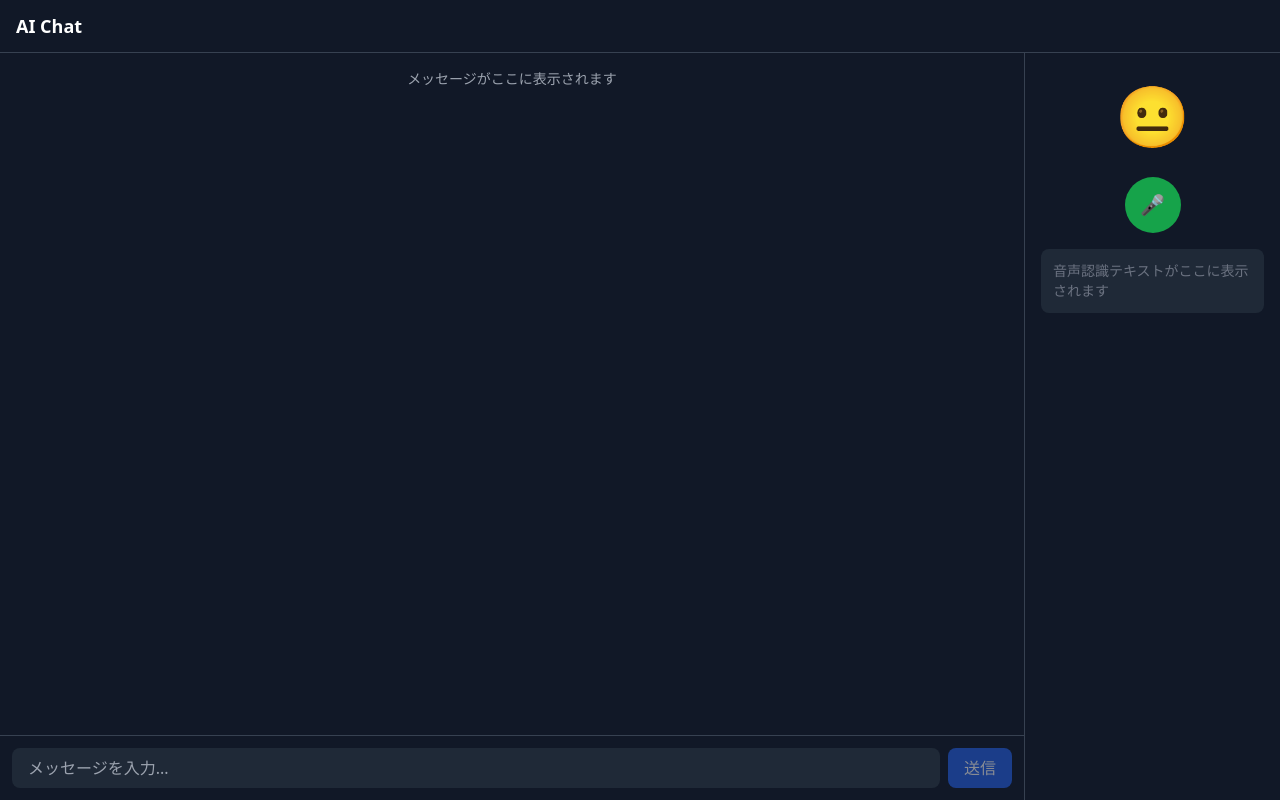
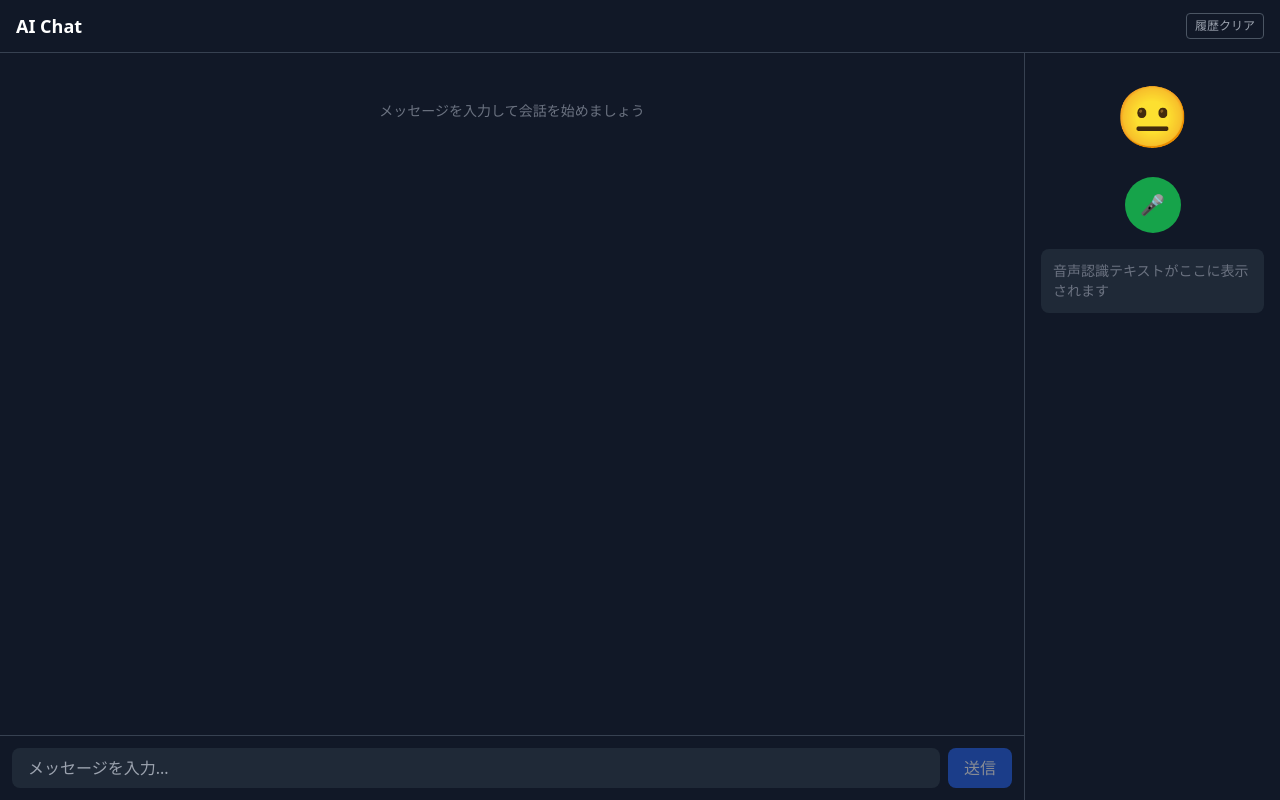
Before and after one commit to ryomo/emo, a Nuxt app: page / in a window 1280 px wide. Built offline with nearby package versions, Linux system fonts and the light colour scheme.

Commit message:
feat: implement integration for chat API
- and rename ChatWindow to ChatHistory

```diff
--- /dev/null
+++ b/app/components/chat/ChatHistory.vue
@@ -0,0 +1,74 @@
+<template>
+  <div ref="scrollContainer" class="flex flex-col h-full overflow-y-auto p-4 space-y-3">
+    <!-- メッセージが無い場合 -->
+    <p v-if="messages.length === 0" class="text-gray-500 text-center text-sm mt-8">
+      メッセージを入力して会話を始めましょう
+    </p>
+
+    <!-- メッセージ一覧 -->
+    <div
+      v-for="(msg, i) in messages"
+      :key="i"
+      class="flex"
+      :class="msg.role === 'user' ? 'justify-end' : 'justify-start'"
+    >
+      <div
+        class="max-w-[75%] rounded-2xl px-4 py-2 text-sm whitespace-pre-wrap"
+        :class="
+          msg.role === 'user'
+            ? 'bg-blue-600 text-white rounded-br-sm'
+            : 'bg-gray-700 text-gray-100 rounded-bl-sm'
+        "
+      >
+        {{ msg.content }}
+      </div>
+    </div>
+
+    <!-- ローディングインジケーター -->
+    <div v-if="isLoading" class="flex justify-start">
+      <div class="bg-gray-700 text-gray-300 rounded-2xl rounded-bl-sm px-4 py-2 text-sm">
+        <span class="inline-flex gap-1">
+          <span class="animate-bounce" style="animation-delay: 0ms">●</span>
+          <span class="animate-bounce" style="animation-delay: 150ms">●</span>
+          <span class="animate-bounce" style="animation-delay: 300ms">●</span>
+        </span>
+      </div>
+    </div>
+  </div>
+</template>
+
+<script setup lang="ts">
+import type { DeepReadonly } from 'vue'
+import type { ChatMessage } from '~/types/chat'
+
+const props = defineProps<{
+  messages: readonly ChatMessage[] | DeepReadonly<ChatMessage[]>
+  isLoading: boolean
+}>()
+
+const scrollContainer = ref<HTMLElement | null>(null)
+
+/** 新しいメッセージ追加時に自動スクロール */
+watch(
+  () => props.messages.length,
+  async () => {
+    await nextTick()
+    if (scrollContainer.value) {
+      scrollContainer.value.scrollTop = scrollContainer.value.scrollHeight
+    }
+  },
+)
+
+/** ローディング表示時にもスクロール */
+watch(
+  () => props.isLoading,
+  async (loading) => {
+    if (loading) {
+      await nextTick()
+      if (scrollContainer.value) {
+        scrollContainer.value.scrollTop = scrollContainer.value.scrollHeight
+      }
+    }
+  },
+)
+</script>
--- a/app/components/chat/ChatInput.vue
+++ b/app/components/chat/ChatInput.vue
@@ -1,15 +1,17 @@
 <template>
   <form class="flex items-center gap-2 p-3 border-t border-gray-700" @submit.prevent="handleSubmit">
     <input
+      ref="inputEl"
       v-model="text"
       type="text"
       placeholder="メッセージを入力..."
-      class="flex-1 bg-gray-800 text-white rounded-lg px-4 py-2 outline-none focus:ring-2 focus:ring-blue-500"
+      class="flex-1 bg-gray-800 text-white rounded-lg px-4 py-2 outline-none focus:ring-2 focus:ring-blue-500 disabled:opacity-50"
+      :disabled="isLoading"
     />
     <button
       type="submit"
       class="bg-blue-600 hover:bg-blue-700 text-white rounded-lg px-4 py-2 transition-colors disabled:opacity-50"
-      :disabled="!text.trim()"
+      :disabled="!text.trim() || isLoading"
     >
       送信
     </button>
@@ -17,7 +19,12 @@
 </template>
 
 <script setup lang="ts">
+defineProps<{
+  isLoading: boolean
+}>()
+
 const text = ref('')
+const inputEl = ref<HTMLInputElement | null>(null)
 
 const emit = defineEmits<{
   send: [message: string]
@@ -28,5 +35,7 @@ function handleSubmit() {
   if (!message) return
   emit('send', message)
   text.value = ''
+  // 送信後にフォーカスを戻す
+  nextTick(() => inputEl.value?.focus())
 }
 </script>
--- a/app/components/chat/ChatWindow.vue
+++ /dev/null
@@ -1,10 +0,0 @@
-<template>
-  <div class="flex flex-col h-full overflow-y-auto p-4 space-y-3">
-    <!-- TODO: Task 02 でメッセージ表示を実装 -->
-    <p class="text-gray-400 text-center text-sm">メッセージがここに表示されます</p>
-  </div>
-</template>
-
-<script setup lang="ts">
-// TODO: Task 02 で実装
-</script>
--- a/app/composables/useChatApi.ts
+++ b/app/composables/useChatApi.ts
@@ -1,22 +1,78 @@
-import type { ChatMessage } from '~/types/chat'
+import type { ChatMessage, ChatCompletionResponse } from '~/types/chat'
+
+/** システムプロンプト: 音声会話を想定し短い応答を促す */
+const SYSTEM_PROMPT = `あなたは親切なAIアシスタントです。
+以下のルールを守って回答してください:
+- 応答は1〜3文程度に収めてください
+- 簡潔でわかりやすい日本語で答えてください
+- 音声での会話を想定しているため、冗長な説明は避けてください`
 
 /**
- * チャット API 呼び出し用コンポーザブル (Task 02 で実装)
+ * チャット API 呼び出し用コンポーザブル
  */
 export function useChatApi() {
   const config = useRuntimeConfig()
 
   const messages = ref<ChatMessage[]>([])
   const isLoading = ref(false)
+  const error = ref<string | null>(null)
 
-  // TODO: Task 02 で実装
-  async function sendMessage(_content: string) {
-    console.log('sendMessage: Task 02 で実装予定', config.public.lemonadeBaseUrl)
+  /** メッセージ履歴にシステムプロンプトを含めた配列を返す */
+  function buildRequestMessages(): ChatMessage[] {
+    return [
+      { role: 'system', content: SYSTEM_PROMPT },
+      ...messages.value,
+    ]
+  }
+
+  /** ユーザーメッセージを追加して API を呼び出し、応答を履歴に追加する */
+  async function sendMessage(userText: string) {
+    if (!userText.trim() || isLoading.value) return
+
+    // ユーザーメッセージを追加
+    messages.value.push({ role: 'user', content: userText })
+    isLoading.value = true
+    error.value = null
+
+    try {
+      const response = await $fetch<ChatCompletionResponse>(
+        `${config.public.lemonadeBaseUrl}/api/v1/chat/completions`,
+        {
+          method: 'POST',
+          body: {
+            model: config.public.lemonadeModel,
+            messages: buildRequestMessages(),
+          },
+        },
+      )
+
+      const assistantMessage = response.choices?.[0]?.message
+      if (assistantMessage) {
+        messages.value.push({
+          role: 'assistant',
+          content: assistantMessage.content,
+          tool_calls: assistantMessage.tool_calls,
+        })
+      }
+    } catch (e: any) {
+      error.value = e?.data?.message || e?.message || 'API 呼び出しに失敗しました'
+      console.error('Chat API error:', e)
+    } finally {
+      isLoading.value = false
+    }
+  }
+
+  /** 会話履歴をリセットする */
+  function clearHistory() {
+    messages.value = []
+    error.value = null
   }
 
   return {
-    messages,
-    isLoading,
+    messages: readonly(messages),
+    isLoading: readonly(isLoading),
+    error: readonly(error),
     sendMessage,
+    clearHistory,
   }
 }
--- a/app/pages/index.vue
+++ b/app/pages/index.vue
@@ -3,15 +3,28 @@
     <!-- ヘッダー -->
     <header class="flex items-center justify-between px-4 py-3 border-b border-gray-700">
       <h1 class="text-lg font-bold">AI Chat</h1>
-      <span class="text-sm text-gray-400">{{ config.lemonadeModel }}</span>
+      <div class="flex items-center gap-3">
+        <span class="text-sm text-gray-400">{{ config.lemonadeModel }}</span>
+        <button
+          class="text-xs text-gray-400 hover:text-white border border-gray-600 rounded px-2 py-1 transition-colors"
+          @click="clearHistory"
+        >
+          履歴クリア
+        </button>
+      </div>
     </header>
+
+    <!-- エラー表示 -->
+    <div v-if="error" class="bg-red-900/50 border border-red-700 text-red-200 px-4 py-2 text-sm">
+      {{ error }}
+    </div>
 
     <!-- メインコンテンツ -->
     <div class="flex flex-1 overflow-hidden">
       <!-- チャットエリア -->
       <main class="flex flex-col flex-1">
-        <ChatWindow class="flex-1" />
-        <ChatInput @send="handleSend" />
+        <ChatHistory class="flex-1" :messages="messages" :is-loading="isLoading" />
+        <ChatInput :is-loading="isLoading" @send="handleSend" />
       </main>
 
       <!-- サイドバー: 表情 + 音声 -->
@@ -27,7 +40,7 @@
 <script setup lang="ts">
 const config = useRuntimeConfig().public
 
-const { messages, isLoading, sendMessage } = useChatApi()
+const { messages, isLoading, error, sendMessage, clearHistory } = useChatApi()
 const { isSpeaking, speak, stop: stopTts } = useTtsApi()
 const { isListening, transcript, start: startSpeech, stop: stopSpeech } = useRealtimeSpeech()
 const { emotionState, setEmotion } = useAiEmotion()
```
Also changed, not shown: app/types/chat.ts (+24 -0 lines), 4 other files (tests, documents, lock files or other folders).
